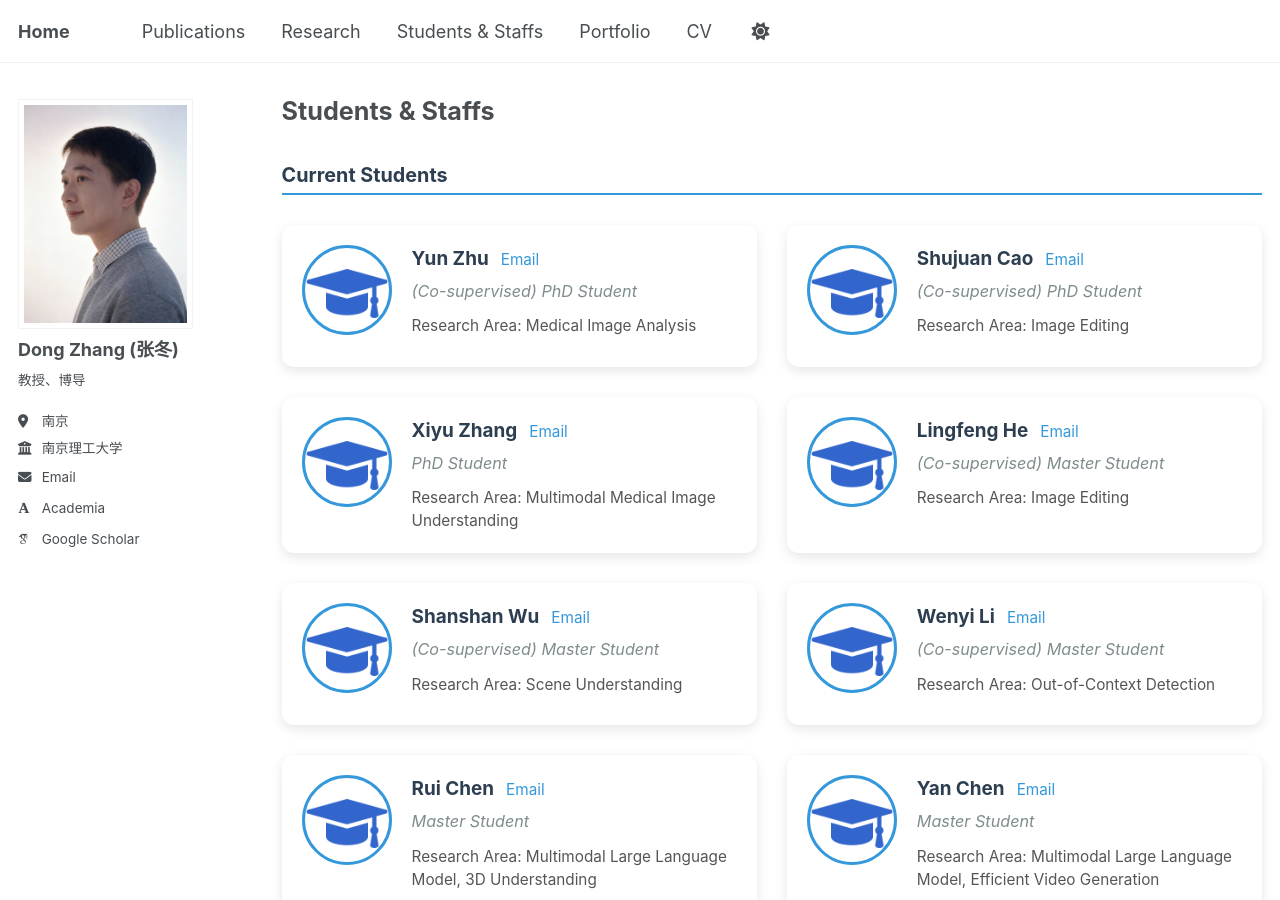
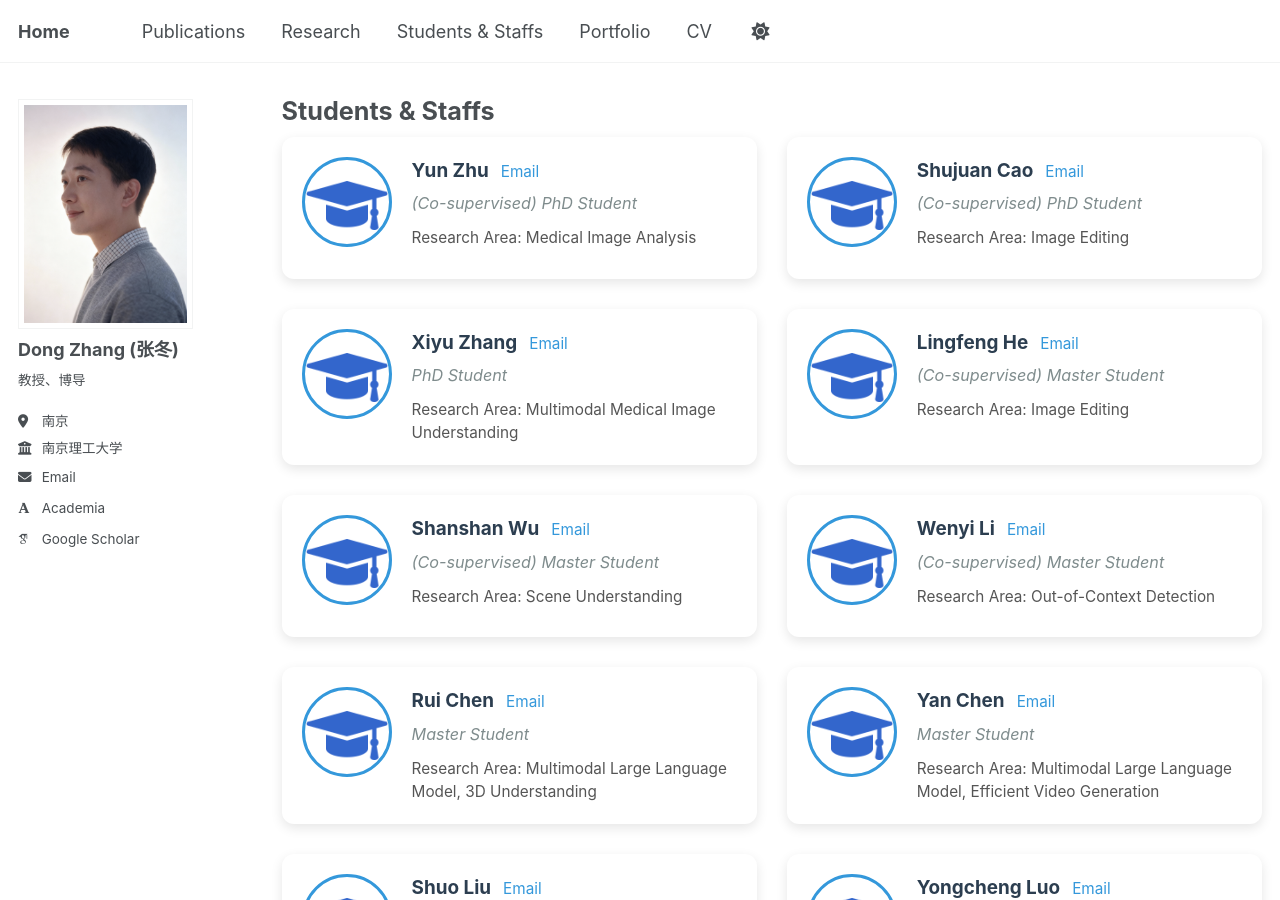
Before and after one commit to dongzhang89/dongzhang89.github.io, a Jekyll site: the page built from _pages/students-staffs.html, in a window 1280 px wide and 900 px high. Built offline with Jekyll 4.4.1, drawn with Linux system fonts in a browser that asks for light colours; some web fonts are replaced; a script that is not in the unit is left out.

Commit message:
Update students-staffs.html

```diff
--- a/_pages/students-staffs.html
+++ b/_pages/students-staffs.html
@@ -186,8 +186,6 @@ author_profile: true
 </style>
 
 <div class="students-staffs-content">
-
-<h2 class="section-title">Current Students</h2>
 <div class="people-gallery">
   <!-- PhD Student -->
 
```
